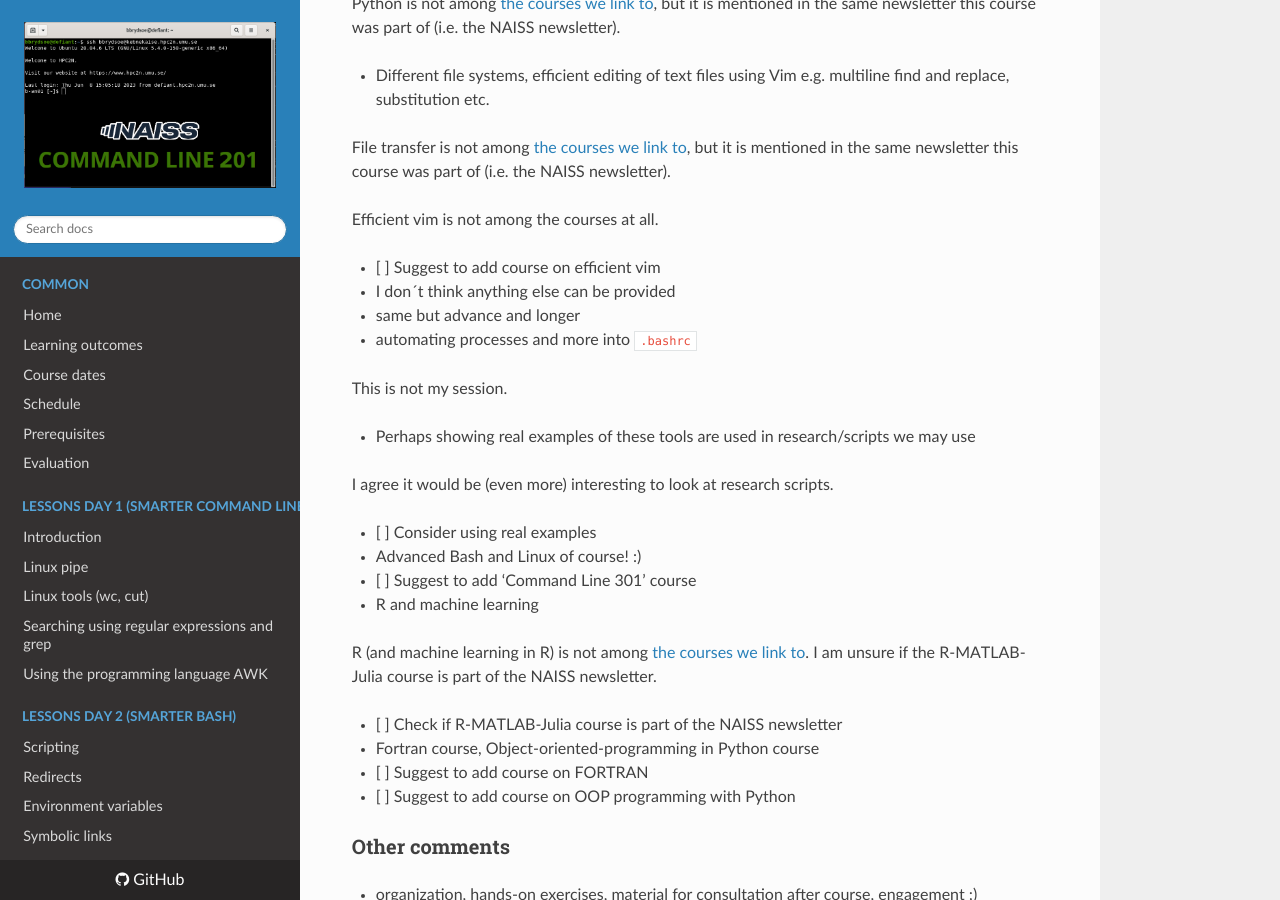
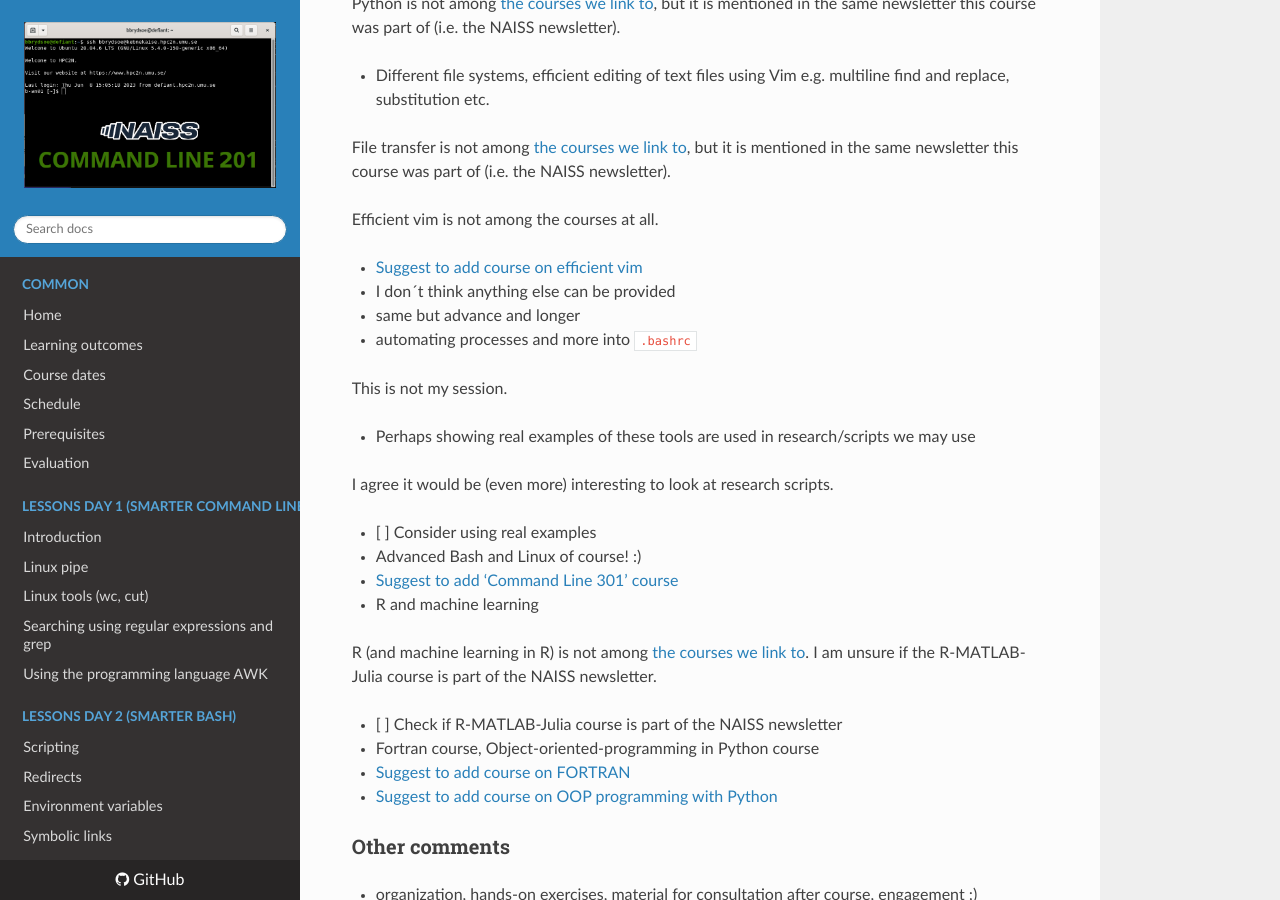
Before and after one commit to UPPMAX/linux-command-line-201, an MkDocs documentation site: the page built from docs/reflections/202506_course/README.md, in a window 1280 px wide and 900 px high, scrolled down 2814 px. Built offline with MkDocs 1.6.1, drawn with Linux system fonts in a browser that asks for light colours; nearby versions of some CDN libraries; part of the change alters nothing that is shown.

```diff
--- a/docs/reflections/202506_course/README.md
+++ b/docs/reflections/202506_course/README.md
@@ -30,8 +30,8 @@ R  |(49+50+65)/3=55%
 
 
 - [ ] Use 1 session per page in my paper logbook
-- [ ] [Ask PDC to install `nano` on Dardel](https://github.com/UPPMAX/linux-command-line-201/issues/17)
-- [ ] [Suggest to replace `awk` by `sed`](https://github.com/UPPMAX/linux-command-line-201/issues/18):
+- [Ask PDC to install `nano` on Dardel](https://github.com/UPPMAX/linux-command-line-201/issues/17)
+- [Suggest to replace `awk` by `sed`](https://github.com/UPPMAX/linux-command-line-201/issues/18):
 
     - B will have more time for the quality of life session
     - R thinks `sed` is a better follow-up after `grep`
@@ -121,7 +121,7 @@ the NAISS newsletter).
 
 Efficient vim is not among the courses at all.
 
-- [ ] Suggest to add course on efficient vim
+- [Suggest to add course on efficient vim](https://github.com/UPPMAX/linux-command-line-201/issues/19)
 
 - I don´t think anything else can be provided
 - same but advance and longer
@@ -139,7 +139,7 @@ to look at research scripts.
 
 - Advanced Bash and Linux of course! :)
 
-- [ ] Suggest to add 'Command Line 301' course
+- [Suggest to add 'Command Line 301' course](https://github.com/UPPMAX/linux-command-line-201/issues/19)
 
 - R and machine learning
 
@@ -151,8 +151,8 @@ I am unsure if the R-MATLAB-Julia course is part of the NAISS newsletter.
 
 - Fortran course, Object-oriented-programming in Python course
 
-- [ ] Suggest to add course on FORTRAN
-- [ ] Suggest to add course on OOP programming with Python
+- [Suggest to add course on FORTRAN](https://github.com/UPPMAX/linux-command-line-201/issues/19)
+- [Suggest to add course on OOP programming with Python](https://github.com/UPPMAX/linux-command-line-201/issues/19)
 
 ### Other comments
 
```
